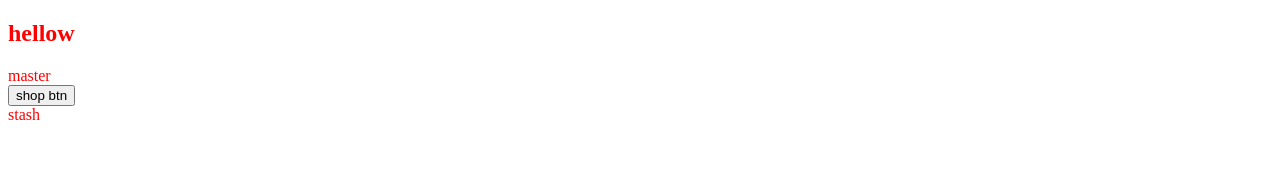
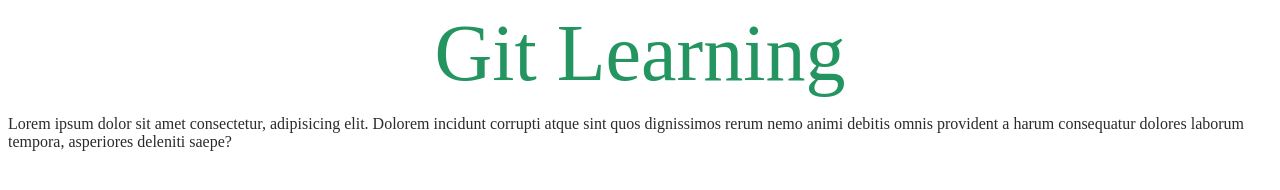
Before and after one commit to FereydoonEisapour/git-test, a plain HTML site: page index.html in a window 1280 px wide. Drawn offline with Linux system fonts and the light colour scheme.

Commit message:
ready to git

```diff
--- a/css/style.css
+++ b/css/style.css
@@ -1,3 +1,15 @@
 body{
-    color: red;
+    color: #2c2b2b;
 }
+.container{
+    display: flex;
+    justify-content: center;
+    align-items: center;
+    flex-direction:column
+
+}
+.git{
+        color:#249460;
+        font-size: 5rem;
+
+}
--- a/index.html
+++ b/index.html
@@ -6,27 +6,18 @@
     <meta http-equiv="X-UA-Compatible" content="IE=edge">
     <meta name="viewport" content="width=device-width, initial-scale=1.0">
     <link rel="stylesheet" href="/css/style.css">
-    <title>Document</title>
+    <title>Git</title>
 </head>
 
 <body>
-    <h2>hellow</h2>
-
-    <div class="1"></div>
-
-
-    <div class="master"> master</div>
-    <button>shop btn </button>
-    <div class="stash">stash</div>
-
-
-
-
-
-
-
-
-
+    <div class="container">
+        <div class="git"> Git Learning </div>
+        <p class="text">
+            Lorem ipsum dolor sit amet consectetur, adipisicing elit. Dolorem incidunt corrupti atque sint quos
+            dignissimos rerum nemo animi debitis omnis provident a harum consequatur dolores laborum tempora, asperiores
+            deleniti saepe?
+        </p>
+    </div>
 
     <script src="/js/script.js"></script>
 </body>
```
